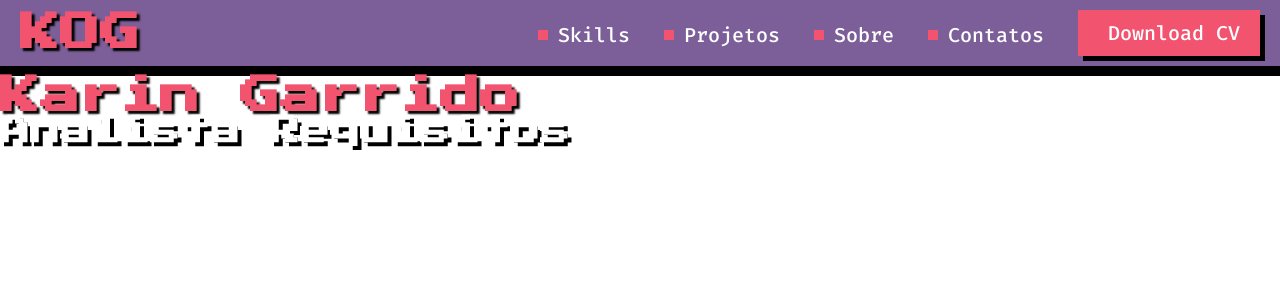
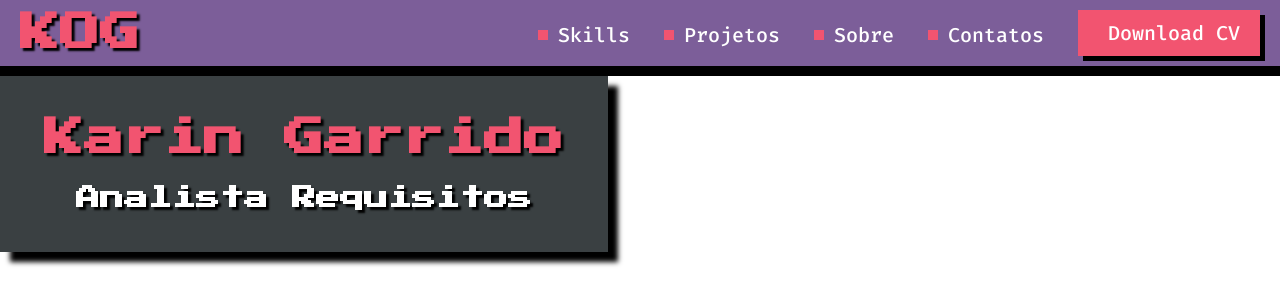
Before and after one commit to karingarrido/html-css, a plain HTML site: page index.html in a window 1280 px wide. Drawn offline with Linux system fonts and the light colour scheme.

Commit message:
create Box component

```diff
--- /dev/null
+++ b/css/components/box.css
@@ -0,0 +1,11 @@
+#box {
+    display: inline-block;
+    background-color: #3a4042;
+    box-shadow: 10px 10px 5px #000;
+    text-align: center;
+    padding: 42px 44px;
+}
+
+#box h1 {
+    margin-bottom: 28px;
+}
--- a/css/components/subtitle.css
+++ b/css/components/subtitle.css
@@ -1,7 +1,7 @@
 h2 {
-    font-size: 30px;
+    font-size: 25x;
     font-family: 'Press Start 2P', sans-serif;
-    text-shadow: 4px 4px 0 #000;
+    text-shadow: 3px 3px 2px #000;
     color: #FFF;
 
 }
--- a/css/index.css
+++ b/css/index.css
@@ -43,13 +43,3 @@ a::before {
     transform: scale(1.08);
     opacity: 0.7;
 }
-
-
-h1 {
-    font-family: 'Press Start 2P', sans-serif;
-    font-size: 40px;
-    color: #F25470;
-    box-shadow: ;
-    text-shadow: 3px 3px 2px #000;
-
-}
--- a/index.html
+++ b/index.html
@@ -10,6 +10,7 @@
         <link rel="stylesheet" href="css/index.css">
         <link rel="stylesheet" href="css/components/title.css">
         <link rel="stylesheet" href="css/components/subtitle.css">
+        <link rel="stylesheet" href="css/components/box.css">
 
 
     </head>
@@ -26,7 +27,9 @@
             </nav>
         </header>
 
-        <h1> Karin Garrido </h1>
-        <h2> Analista Requisitos </h2>
+        <div id="box">
+            <h1> Karin Garrido </h1>
+            <h2> Analista Requisitos </h2>
+        </div>
     </body>
 </html>
```
